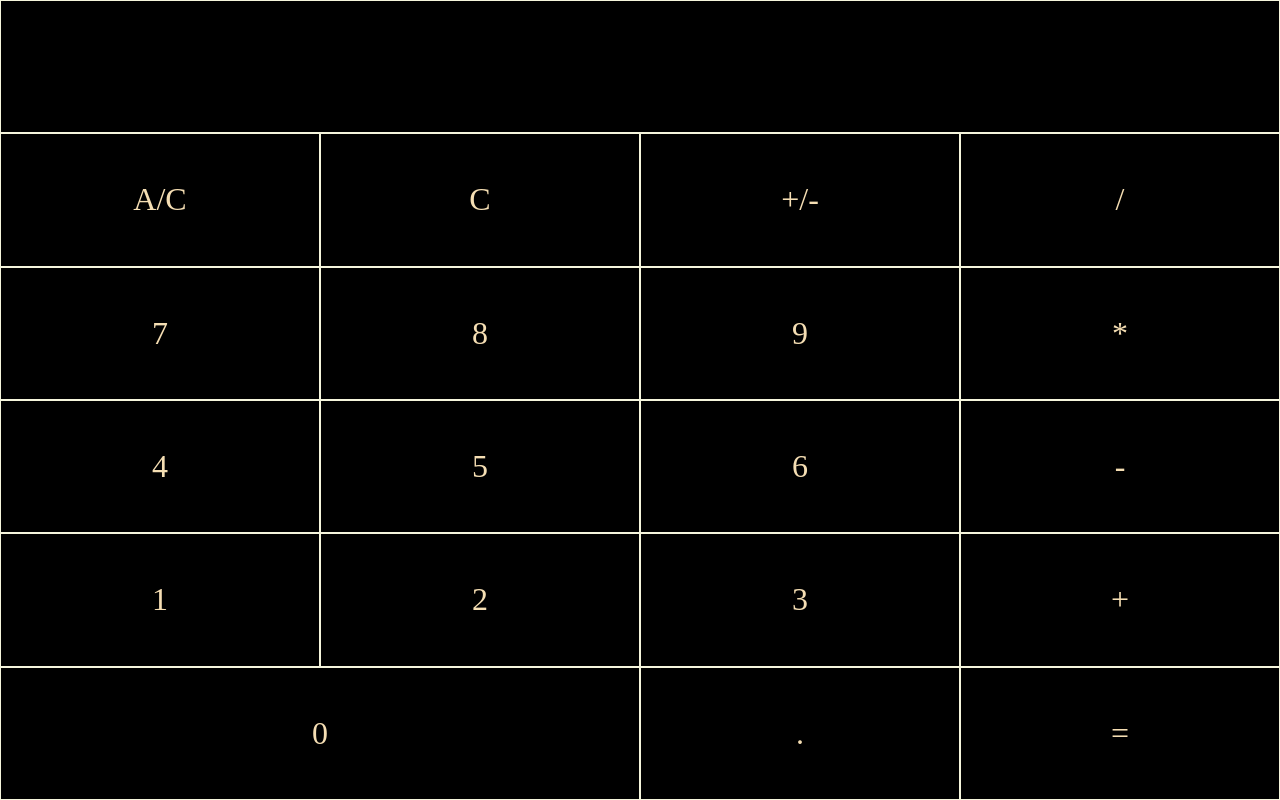
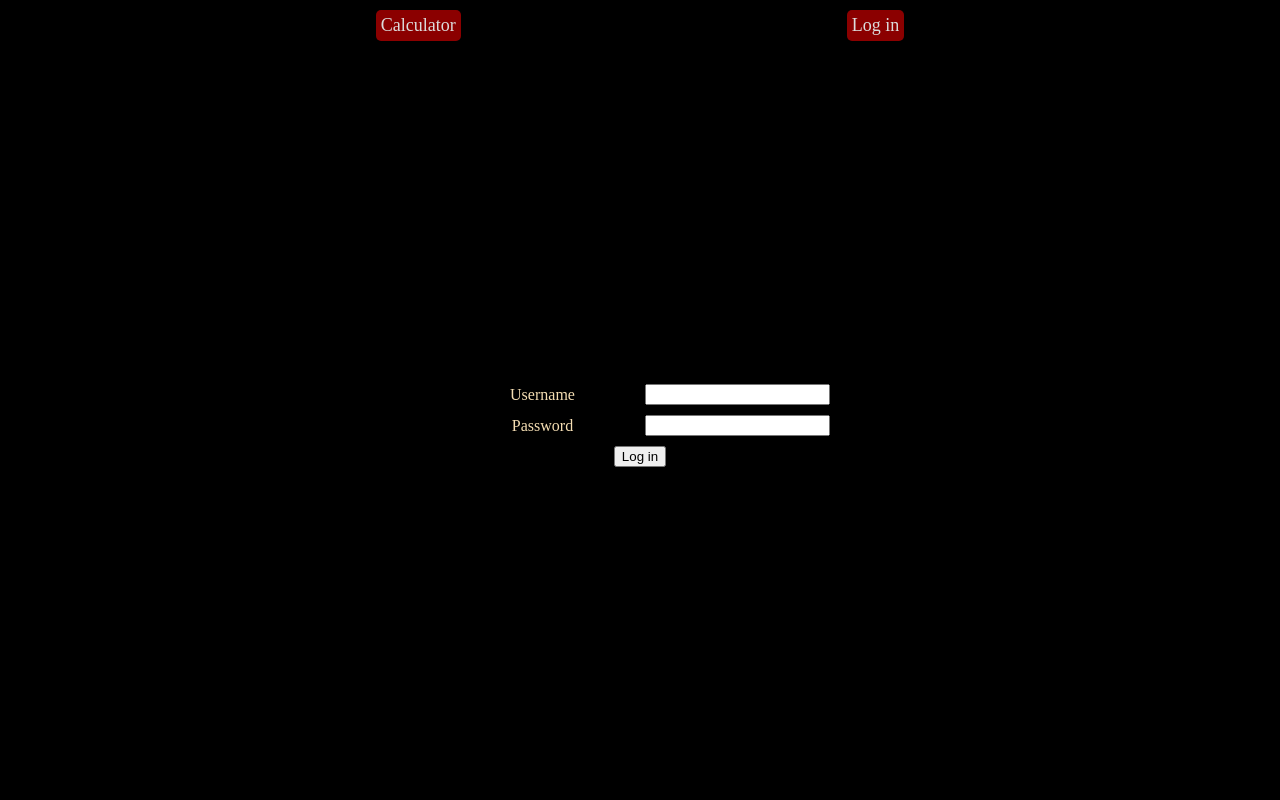
Before and after one commit to Kaholaz/vue-calculator, a Vue app: page /login in a window 1280 px wide. Built offline with nearby package versions, Linux system fonts and the light colour scheme.

Commit message:
Add routing

```diff
--- a/package.json
+++ b/package.json
@@ -10,7 +10,8 @@
   },
   "dependencies": {
     "pinia": "^2.0.28",
-    "vue": "^3.2.45"
+    "vue": "^3.2.45",
+    "vue-router": "^4.1.6"
   },
   "devDependencies": {
     "@rushstack/eslint-patch": "^1.1.4",
--- a/src/App.vue
+++ b/src/App.vue
@@ -1,23 +1,16 @@
 <template style="height: 100%">
-  <CalculatorComponent />
+  <HeaderComponent />
+  <RouterView style="height: 100%;"/>
 </template>
 
 <script setup>
-import CalculatorComponent from "@/components/CalculatorComponent.vue";
+import { RouterView } from "vue-router";
+import HeaderComponent from "@/components/HeaderComponent.vue";
 </script>
 
-<style scoped>
-#display {
-  grid-column-start: 1;
-  grid-column-end: 5;
-}
-
-#zero {
-  grid-column-start: 1;
-  grid-column-end: 3;
-}
-
+<style>
 #app {
-  box-sizing: border-box;
+  display: flex;
+  flex-direction: column;
 }
 </style>
--- a/src/components/CalculatorComponent.vue
+++ b/src/components/CalculatorComponent.vue
@@ -1,7 +1,8 @@
 <template>
-  <LogComponent :log="log" :visible="logVisible" @click="toggleLog" />
   <div id="calculator">
+    <LogComponent v-if="logVisible" :log="log" @click="toggleLog" />
     <ResultsComponent
+      v-else
       id="display"
       :result="result"
       :current="current"
--- /dev/null
+++ b/src/components/HeaderComponent.vue
@@ -0,0 +1,31 @@
+<template>
+    <header>
+        <RouterLink to="/">Calculator</RouterLink>
+        <RouterLink to="/login">Log in</RouterLink>
+    </header>
+</template>
+
+<script setup>
+import { RouterLink } from "vue-router";
+</script>
+
+<style scoped>
+header {
+    display: flex;
+    flex-direction: row;
+    justify-content: space-evenly;
+    align-items: center;
+}
+
+a {
+    font-size: large;
+
+    padding: 5px;
+    margin: 10px;
+    border-radius: 5px;
+
+    color: gainsboro;
+    background-color: darkred;
+    text-decoration: none;
+}
+</style>
--- a/src/components/LogComponent.vue
+++ b/src/components/LogComponent.vue
@@ -1,5 +1,5 @@
 <template>
-  <div class="wrapper" v-if="props.visible">
+  <div class="wrapper">
     <p v-for="(item, index) in props.log" :key="index">
       {{ item }}
     </p>
@@ -9,22 +9,20 @@
 <script setup>
 const props = defineProps({
   log: Array,
-  visible: Boolean,
 });
 </script>
 
 <style scoped>
 .wrapper {
   padding: 10px;
-  height: 200px;
   width: 100%;
-
-  position: absolute;
-  z-index: 1;
 
   flex-direction: column;
   text-align: right;
   background-color: gray;
   overflow-x: scroll;
+
+  grid-column-start: 1;
+  grid-column-end: 5;
 }
 </style>
--- /dev/null
+++ b/src/components/LoginComponent.vue
@@ -0,0 +1,61 @@
+<template>
+    <div class="wrapper" @submit="login">
+        <form>
+            <label for="username">Username</label>
+            <input type="text" id="username" v-model="username" />
+            <label for="password">Password</label>
+            <input type="password" id="password" v-model="password" />
+            <button type="submit">Log in</button>
+        </form>
+    </div>
+</template>
+
+<script setup>
+import { ref } from "vue";
+
+const username = ref("");
+const password = ref("");
+
+function login() {
+    fetch("http://localhost:3000/login", {
+        method: "POST",
+        headers: {
+            "Content-Type": "application/json",
+        },
+        body: JSON.stringify({
+            username: username.value,
+            password: password.value,
+        }),
+    })
+    .then((response) => response.json())
+    .then((data) => {
+        console.log(data);
+    });
+}
+</script>
+
+<style scoped>
+form {
+    display: grid;
+    grid-template-columns: 1fr 1fr;
+    grid-template-rows: repeat(2, 1fr);
+    gap: 10px;
+
+    justify-items: center;
+    align-items: center;
+    width: fit-content;
+    margin: auto;
+}
+
+button {
+    grid-column-start: 1;
+    grid-column-end: 3;
+}
+
+.wrapper {
+    display: flex;
+    justify-content: center;
+    align-items: center;
+    height: 100%;
+}
+</style>
--- a/src/main.js
+++ b/src/main.js
@@ -1,11 +1,13 @@
 import { createApp } from "vue";
 import { createPinia } from "pinia";
-import App from "./App.vue";
+import App from "@/App.vue";
+import { router } from "@/router";
 
 import "@/assets/style.css";
 
 const app = createApp(App);
 
 app.use(createPinia());
+app.use(router);
 
 app.mount("#app");
--- /dev/null
+++ b/src/router/index.js
@@ -0,0 +1,24 @@
+import { createRouter, createWebHistory } from 'vue-router'
+
+import CalculatorView from '@/views/CalculatorView.vue';
+
+export const router = createRouter({
+    history: createWebHistory(import.meta.env.BASE_URL),
+    routes: [
+        {
+            path: '/:pathMatch(.*)*',
+            name: 'NotFound',
+            component: () => import('@/views/NotFoundView.vue'),
+        },
+        {
+            path: '/login',
+            name: 'Login',
+            component: () => import('@/views/LoginView.vue'),
+        },
+        {
+            path: '/',
+            name: 'Calculator',
+            component: CalculatorView,
+        },
+    ],
+});
--- /dev/null
+++ b/src/views/CalculatorView.vue
@@ -0,0 +1,7 @@
+<template>
+    <CalculatorComponent />
+</template>
+
+<script setup>
+import CalculatorComponent from "@/components/CalculatorComponent.vue";
+</script>
--- /dev/null
+++ b/src/views/LoginView.vue
@@ -0,0 +1,9 @@
+<template>
+    <div class="wrapper">
+        <LoginComponent />
+    </div>
+</template>
+
+<script setup>
+import LoginComponent from "@/components/LoginComponent.vue";
+</script>
--- /dev/null
+++ b/src/views/NotFoundView.vue
@@ -0,0 +1,15 @@
+<template>
+    <div>
+        <h1>404</h1>
+        <h2>Page not found</h2>
+    </div>
+</template>
+
+<style scoped>
+    div {
+        display: flex;
+        flex-direction: column;
+        justify-content: center;
+        align-items: center;
+    }
+</style>
```
Also changed, not shown: 1 other file (tests, documents, lock files or other folders).
